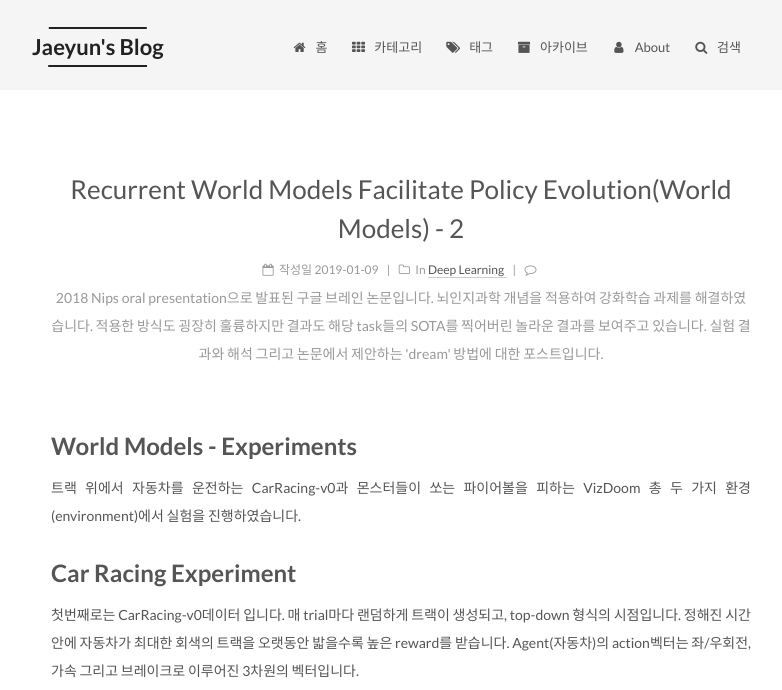
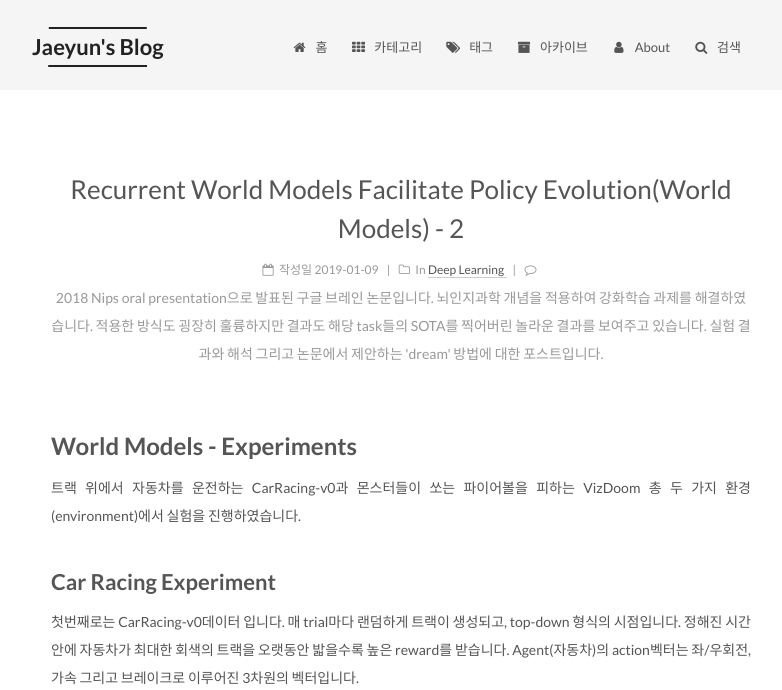
Before and after one commit to Jayhey/Jayhey.github.io, a Jekyll site: the page built from _posts/2019-01-09-WorldModels_2.md, in a window 1280 px wide. Shown: the top 690 px of the page, without its empty margins (239-1021 px from the left). Built offline with Jekyll 4.4.1, drawn with Linux system fonts in a browser that asks for light colours; formulas are drawn with MathJax 3; comment, search, counter and statistics services are not loaded; grey boxes are pictures that could not be loaded.

Commit message:
index 다시 복구

```diff
--- a/_posts/2019-01-09-WorldModels_2.md
+++ b/_posts/2019-01-09-WorldModels_2.md
@@ -13,7 +13,7 @@
 
 트랙 위에서 자동차를 운전하는 CarRacing-v0과 몬스터들이 쏘는 파이어볼을 피하는 VizDoom 총 두 가지 환경(environment)에서 실험을 진행하였습니다.
 
-# Car Racing Experiment
+## Car Racing Experiment
 
 첫번째로는 CarRacing-v0데이터 입니다. 매 trial마다 랜덤하게 트랙이 생성되고, top-down 형식의 시점입니다. 정해진 시간 안에 자동차가 최대한 회색의 트랙을 오랫동안 밟을수록 높은 reward를 받습니다. Agent(자동차)의 action벡터는 좌/우회전, 가속 그리고 브레이크로 이루어진 3차원의 벡터입니다.
 
@@ -35,7 +35,7 @@
 
 
 
-## V Model Only
+### V Model Only
 
 사실 observation의 정보를 잘 담아낼 수 있는 representation만 가지고 있다면 agent를 학습시키는 것은 어려운 일이 아닙니다. 이전 강화학습 연구들도 이러한 방식으로 학습을 진행한 경우가 많았습니다. 추가적인 실험을 위해 논문에서도 M을 사용하지 않고 V만 사용하여 학습을 진행합니다. 수식으로 나타내면 아래와 같습니다.
 
@@ -48,7 +48,7 @@
 학습을 잘 하기는 하지만, 엄청 비틀거리면서 운행하며 급코너 구간에서는 트랙을 벗어나는 모습을 볼 수 있습니다. 100번의 실험을 진행하였을 때 $632\pm 251$점을 얻었으며 이는 OpenAI Gym leaderboard의 다른 방법들과 비슷한 성능입니다. Single layer인 C에 추가적으로 hidden layer를 추가하여 파라미터 수를 증가시키면 $788\pm 141$점으로 향상되기는 하였지만 여전히 아쉬운 면이 있습니다.
 
 
-## Full World Model (V and M)
+### Full World Model (V and M)
 
 이번에는 V와 M모두 사용한 결과물입니다. V를 사용하면 현재 어떤 상황인지는 알 수 있지만 V와 M 모두 사용하면 현재 상황 뿐만 아니라 미래 상황에 대한 정보까지 C에 입력할 수 있습니다.
 
@@ -62,7 +62,7 @@
 
 Full model을 사용하였더니 $906\pm21$점이라는 매우 높은 SOTA급 득점 기록을 세울 수 있었다고 합니다. 해당 실험 환경에서 평균 906점으로 평균 900점을 넘겨서 과제를 완전히 풀었습니다! 기존 Deep RL 방법론들은 입력으로 들어오는 프레임들에 edge-detection등과 같은 전처리 기법과 여러 프레임을 하나로 쌓는 추가적인 과정이 필요합니다. 그러나 논문에서 제안하는 방법론은 직접적으로 RGB 픽셀 값들을 VAE에 집어넣어 효율적으로 ${z}_{t}$를 뽑아낼 수 있습니다.
 
-## Car Racing Dreams
+### Car Racing Dreams
 
 해당 방법론의 MDN-RNN은 매 프레임마다 다음 시점 프레임의 latent vector ${z}_{t+1}$를 예측합니다. 그렇다면 새로 관측되는 프레임을 encode하지 않고 예측한 다음 시점의 latent vector를 지속적으로사용한다면 어떤 결과가 나올까요? 이를 'dream'이라는 표현을 사용하였습니다.
 
@@ -73,7 +73,7 @@
 
 
 
-# VizDoom Experiment: Learning inside of a Dream
+## VizDoom Experiment: Learning inside of a Dream
 
 서론에서 실제 사람들이 세상을 바라볼 때 전부를 똑같이 인식하는것이 아닌 뇌 속의 'model'을 통해 추상화된 representation만 바라본다는 언급을 했습니다. 이 가정이 맞다면 방금 이야기 하였듯이 dream environment로 학습한 모델이 실제 세계에서도 잘 작동해야합니다.
 
@@ -81,7 +81,7 @@
 
 학습 데이터는 위와 같습니다. 하나의 rollout당 최대 60초(2100 time steps)까지 진행되는 환경이며 agent는 적이 발사하는 총알? fireball?을 좌 우로 움직이며 피해서 살아남아야 합니다. 20초(750 time steps)까지 살아남을 경우 생존하였다고 판단합니다(~~실제로 사람이 직접 해봐도 생각보다 어려운 게임입니다~~).
 
-## Procedure
+### Procedure
 
 <div>CarRacing 실험과 비슷하지만 몇 가지 다른 점이 있습니다. 이전 실험에서는 다음 latent vector ${z}_{t}$만 예측해도 된다면, VizDoom에서는 agent가 사망할 수도 있기 때문에 다음 프레임에서 agent의 생존 여부 ${d}_{t}$도 예측하게 하였습니다. </div>
 
@@ -96,7 +96,7 @@
 <div align='center'><img src="https://i.imgur.com/DZU4TNr.gif" title="학습이 완료된 agent" /></div>
 
 
-## Training Inside of the Dream
+### Training Inside of the Dream
 
 M에서 예측한 latent vector를 V를 사용하여 decode한 결과는 아래와 같습니다. 가상으로 꿈 속에서 학습을 진행합니다.
 
@@ -128,7 +128,7 @@
 
 $\tau$값이 너무 높아지만 오히려 agent가 너무 빨리 죽어버려서 학습을 제대로 하지 못하는 상황이 발생하는 것을 확인할 수 있습니다.
 
-# Iterative Training Procedure
+## Iterative Training Procedure
 
 논문에서 진행한 실험들은 상대적으로 간단하고 쉬운 task이기 때문에 random policy를 통해 나온 데이터로 괜찮은 model을 생성할 수 있었습니다. 만약 더 정교한 task의 경우에는 어떤 방식으로 접근하면 될까요? 이런 경우에는 다음과 같은 iterative training procedure이 필요하게 됩니다.
 
@@ -151,7 +151,7 @@
 ![Imgur](https://i.imgur.com/dkvSJX7.png)
 
 
-# 마치며
+## 마치며
 
 오랜만에 정말 재미있게 읽은 논문입니다. 구글 브레인에서 나오는 논문들이 인지과학과는 연관이 있는 경우가 많은데, 이번 논문도 특히 그렇습니다. 뭔가 진짜 사람처럼 생각하는 AI를 만들고자 하는 커다란 목표가 느껴지는 연구였습니다. 제가 올린 포스트들은 결국 원 저자 블로그 요약 + 제 생각을 정리해둔 것이니 저자 블로그도 꼭 다시 읽어보시길 권해드립니다.
 
```
Also changed, not shown: _posts/2019-01-08-WorldModels_1.md (+8 -8 lines).
